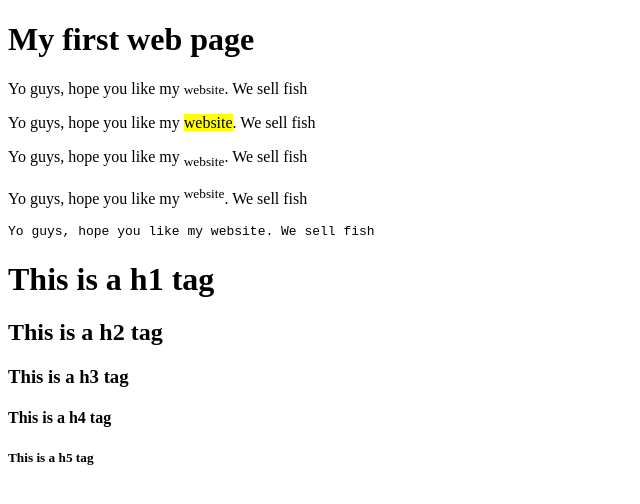
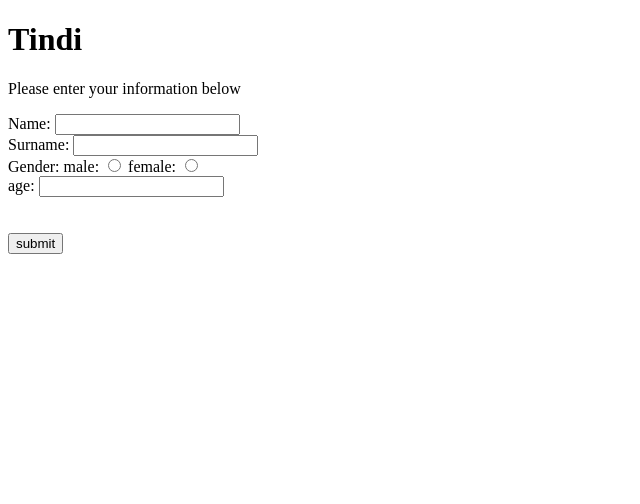
Before and after one commit to LhetMagnan/ZAIO-Challenges, a plain HTML site: page index.html in a window 1280 px wide. Shown: the whole page, without its empty margins (0-640 px from the left). Drawn offline with Linux system fonts and the light colour scheme.

Commit message:
Final Work

```diff
--- a/index.html
+++ b/index.html
@@ -5,18 +5,29 @@
     <title>My first web page with zaio</title>
 </head>
 <body>
-    <h1>My first web page</h1>
-    <p>Yo guys, hope you like my <small>website</small>. We sell fish</p>
-    <p>Yo guys, hope you like my <mark>website</mark>. We sell fish</p>
-    <p>Yo guys, hope you like my <sub>website</sub>. We sell fish</p>
-    <p>Yo guys, hope you like my <sup>website</sup>. We sell fish</p>
-    <p><pre>Yo guys, hope you like my website. We sell fish</pre></p>
+    <h1>Tindi</h1>
 
-    <h1>This is a h1 tag</h1>
-    <h2>This is a h2 tag</h2>
-    <h3>This is a h3 tag</h3>
-    <h4>This is a h4 tag</h4>
-    <h5>This is a h5 tag</h5>
+    <form method="post">
+        <p>Please enter your information below</p>
+
+        <label for="name">Name:</label>
+        <input type="text" name="name" id="name">
+        <br>
+        <label for="surname">Surname:</label>
+        <input type="text" name="surname" id="surname">
+        <br>
+        Gender:
+        <label for="male">male:</label>
+        <input type="radio" name="sex" id="male">
+
+        <label for="female">female:</label>
+        <input type="radio" name="sex" id="female">
+        <br>
+        <label for="age">age:</label>
+        <input type="number" name="age" id="age">
+        <br><br><br>
+        <input type="submit" value="submit">
+    </form>
 
 </body>
 </html>
```
